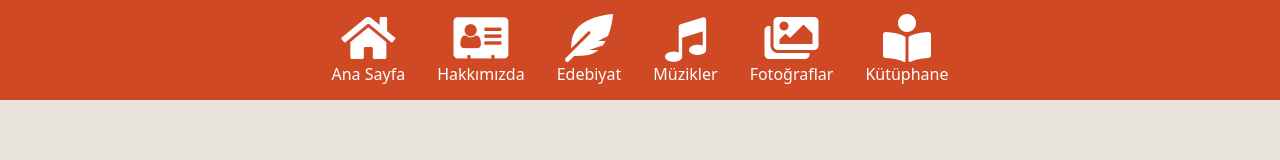
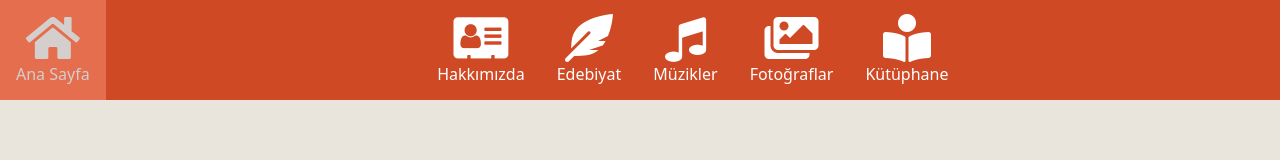
Before and after one commit to YusufArda27/ArgemDergi, a website: page public/index.html in a window 1280 px wide. Drawn offline with nearby package versions, Linux system fonts and the light colour scheme.

Commit message:
Add files via upload

```diff
--- a/public/index.html
+++ b/public/index.html
@@ -21,7 +21,7 @@
 
     <navbar>
     <ul>
-    <div class="d-flex justify-content-center">
+    <div>
       <li><a href="index.html"><i class="fas fa-home" style="font-size:3rem"></i><br>Ana Sayfa</a></li>
 
       <div class="d-flex justify-content-center">
```
